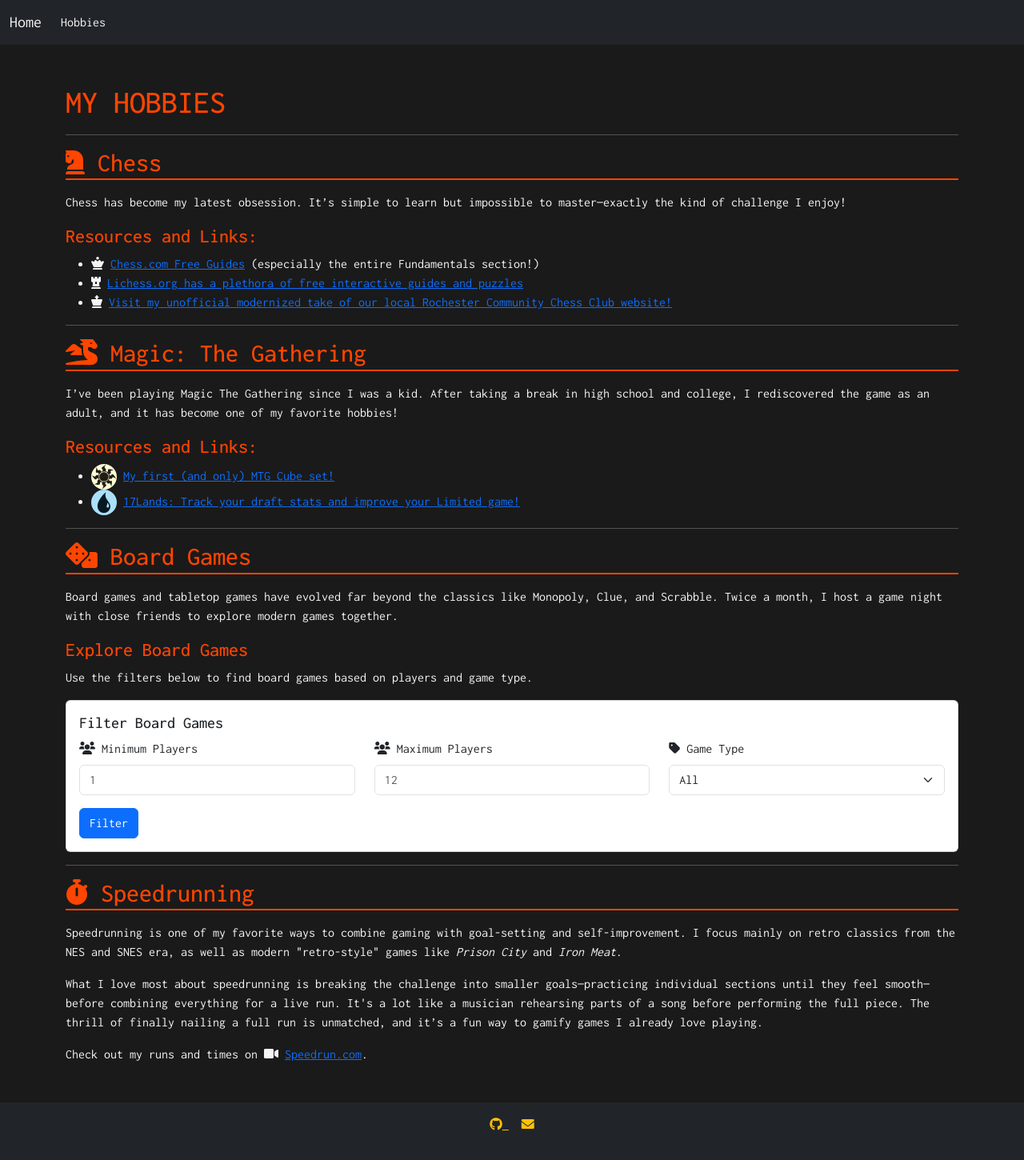
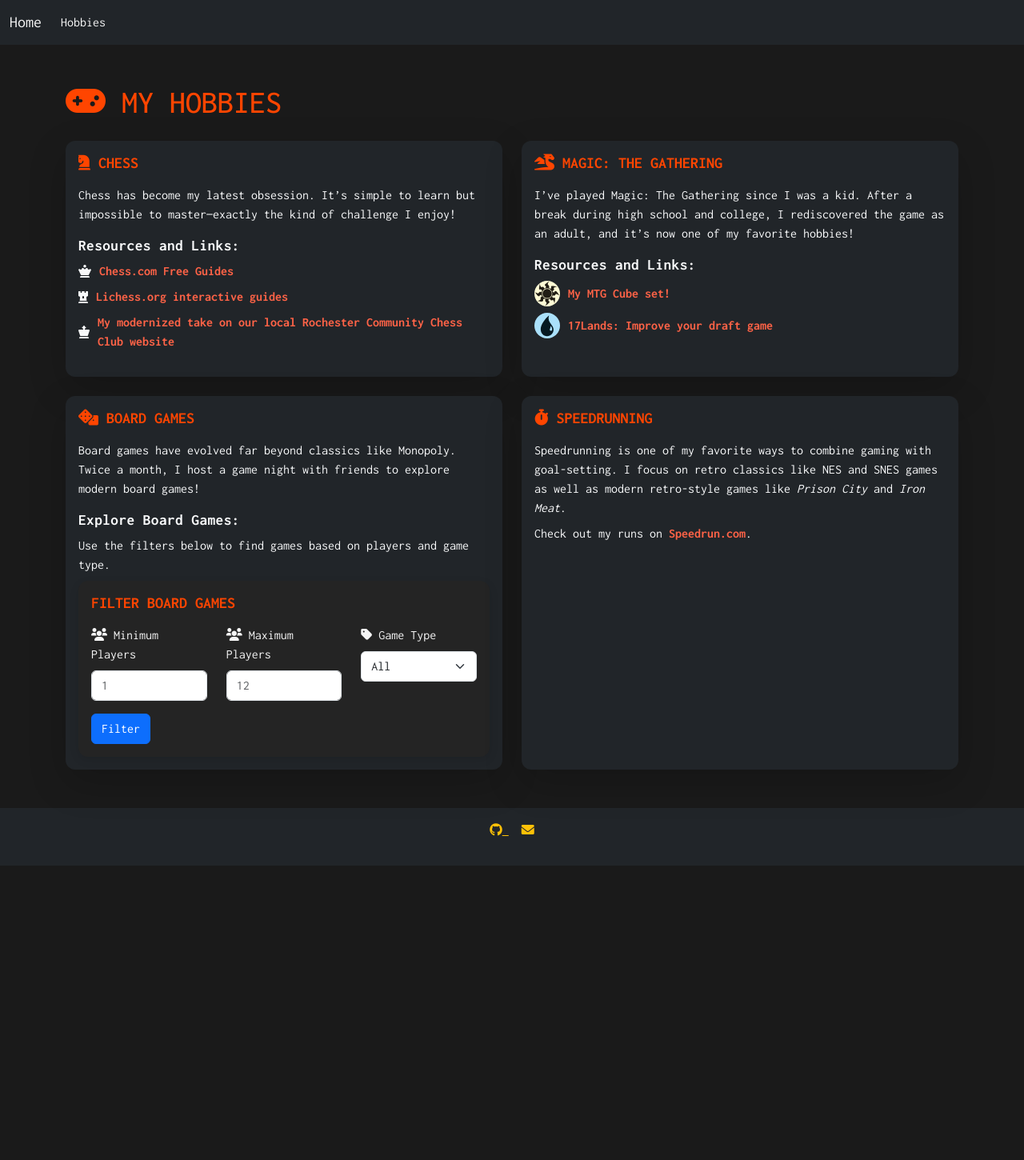
Before and after one commit to drmDev/drmDev.github.io, a Jekyll site: the page built from hobbies.md, in a window 1280 px wide. Shown: the whole page at 80% size. Built offline with Jekyll 4.4.1, drawn with Linux system fonts in a browser that asks for light colours; after the commit the page ends 1082 px from its top, so only the background shows below that.

Commit message:
make it cardified

```diff
--- a/assets/css/style.css
+++ b/assets/css/style.css
@@ -29,6 +29,16 @@ h3 {
     font-family: 'Inconsolata', sans-serif;
 }
 
+h6 {
+    font-size: 1.2rem; /* Slightly smaller than h3 */
+    font-weight: bold;
+    margin-top: 1rem; /* Add space above the h6 */
+    margin-bottom: 0.5rem; /* Add space below the h6 */
+    font-family: 'Inconsolata', sans-serif;
+    letter-spacing: 0.5px; /* Slight spacing between letters for readability */
+}
+
+
 /* Navbar Styling */
 .navbar {
     background-color: #333; /* Dark background for navbar */
@@ -52,14 +62,84 @@ h3 {
     font-family: 'Inconsolata', sans-serif;
 }
 
-/* Board Game List Styling */
+/* Game card styling */
 #game-list .card {
+    border: 1px solid #444;
     background-color: #1a1a1a;
-    color: #f5f5f5;
-    border: 1px solid #444;
 }
 
 #game-list .card-title {
     font-weight: bold;
+    font-size: 1.5rem;
+    color: #ffc107; /* Bright yellow for card title */
+    text-align: center;
+}
+
+#game-list .game-label {
+    font-weight: bold;
+    color: #ff4500; /* Orange color for labels */
+    margin-right: 5px;
+}
+
+#game-list h6.game-info {
+    font-weight: bold;
+    font-size: 1rem;
+    color: #ff6347;
+    margin: 10px 0 5px; /* Add spacing around h6 tags */
+}
+
+/* Card Styling */
+.card {
+    background-color: #242424; /* Slightly lighter dark */
+    color: #f5f5f5;
+    border: none; /* Remove border */
+    border-radius: 12px; /* Smooth corners */
+    box-shadow: 0 4px 12px rgba(0, 0, 0, 0.1); /* Subtle shadow */
+}
+
+.card-title {
     color: #ff4500;
+    font-weight: bold;
+    text-transform: uppercase;
+    margin-bottom: 1rem;
 }
+
+.card-body {
+    font-family: 'Inconsolata', sans-serif;
+}
+
+.card a {
+    color: #ff6347; /* Slightly lighter orange for links */
+    text-decoration: none;
+    font-weight: bold;
+}
+
+.card a:hover {
+    text-shadow: 0px 0px 8px #ff4500; /* Subtle glow effect */
+    color: #ffa07a;
+}
+
+.card h2, .card h5 {
+    color: #ff4500;
+    font-weight: bold;
+}
+
+.card p, .card li {
+    margin-bottom: 0.5rem;
+}
+
+/* List styling to remove bullets and adjust icon spacing */
+.icon-list {
+    list-style: none;
+    padding-left: 0;
+}
+
+.icon-list li {
+    display: flex;
+    align-items: center;
+    margin-bottom: 0.5rem;
+}
+
+.icon-list li i, .icon-list li img {
+    margin-right: 10px;
+}
--- a/assets/js/boardgames.js
+++ b/assets/js/boardgames.js
@@ -43,19 +43,17 @@ async function fetchBoardGames() {
         }
 
         gameList.innerHTML = games.map(game => `
-            <div class="col">
-                <div class="card h-100">
-                    <div class="card-body">
-                        <h5 class="card-title">${game.name}</h5>
-                        <p class="card-text">
-                            Players: ${game.min_players} - ${game.max_players}<br>
-                            Type: ${game.type}<br>
-                            Play Time: ${game.play_time} mins<br>
-                            ${game.description ? `Description: ${game.description}` : ''}
-                        </p>
-                    </div>
-                </div>
-            </div>
+				 <div class="col">
+							<div class="card h-100 bg-dark text-light shadow">
+									<div class="card-body">
+											<h5 class="card-title text-warning text-center">${game.name}</h5>
+											<h6 class="game-info"><i class="fas fa-users"></i> Players:</h6> ${game.min_players} - ${game.max_players}<br>
+											<h6 class="game-info"><i class="fas fa-tag"></i> Type:</h6> ${game.type}<br>
+											<h6 class="game-info"><i class="fas fa-clock"></i> Play Time:</h6> ${game.play_time} mins<br>
+											${game.description ? `<h6 class="game-info"><i class="fas fa-info-circle"></i> Description:</h6> ${game.description}` : ''}
+									</div>
+							</div>
+					</div>
         `).join('');
     } catch (error) {
         console.error(error.message);
--- a/hobbies.md
+++ b/hobbies.md
@@ -4,81 +4,91 @@ title: Hobbies
 permalink: /hobbies/
 ---
 
-# My Hobbies
+<h1 class="mb-4"><i class="fas fa-gamepad"></i> My Hobbies</h1>
 
----
+<div class="row row-cols-1 row-cols-md-2 g-4">
+    <div class="col">
+        <div class="card h-100 shadow-lg border-0 bg-dark text-light">
+            <div class="card-body">
+                <h5 class="card-title"><i class="fas fa-chess-knight"></i> Chess</h5>
+                {{ "Chess has become my latest obsession. It's simple to learn but impossible to master—exactly the kind of challenge I enjoy!" | markdownify }}
 
-## <i class="fas fa-chess-knight"></i> Chess
+								<h6>Resources and Links:</h6>
+								<ul class="icon-list">
+										<li><i class="fas fa-chess-queen"></i> <a href="https://www.chess.com/lessons/guide" target="_blank" rel="noopener noreferrer">Chess.com Free Guides</a></li>
+										<li><i class="fas fa-chess-rook"></i> <a href="https://lichess.org/learn" target="_blank" rel="noopener noreferrer">Lichess.org interactive guides</a></li>
+										<li><i class="fas fa-chess-king"></i> <a href="https://drmdev.github.io/CCCR/" target="_blank" rel="noopener noreferrer">My modernized take on our local Rochester Community Chess Club website</a></li>
+								</ul>
+            </div>
+        </div>
+    </div>
 
-Chess has become my latest obsession. It's simple to learn but impossible to master—exactly the kind of challenge I enjoy!
+    <div class="col">
+        <div class="card h-100 shadow-lg border-0 bg-dark text-light">
+            <div class="card-body">
+                <h5 class="card-title"><i class="fas fa-dragon"></i> Magic: The Gathering</h5>
+                {{ "I've played Magic: The Gathering since I was a kid. After a break during high school and college, I rediscovered the game as an adult, and it's now one of my favorite hobbies!" | markdownify }}
 
-### Resources and Links:
-<ul>
-    <li><i class="fas fa-chess-queen"></i> <a href="https://www.chess.com/lessons/guide" target="_blank" rel="noopener noreferrer">Chess.com Free Guides</a> (especially the entire Fundamentals section!)</li>
-    <li><i class="fas fa-chess-rook"></i> <a href="https://lichess.org/learn" target="_blank" rel="noopener noreferrer">Lichess.org has a plethora of free interactive guides and puzzles</a></li>
-		<li><i class="fas fa-chess-king"></i> <a href="https://drmdev.github.io/CCCR/" target="_blank" rel="noopener noreferrer">Visit my unofficial modernized take of our local Rochester Community Chess Club website!</a></li>
-</ul>
+								<h6>Resources and Links:</h6>
+								<ul class="icon-list">
+										<li><img src="/assets/images/mtg/plains.svg" alt="Plains" width="32"> <a href="https://cubecobra.com/cube/overview/08077c8d-24d8-4e14-a571-fceff902d343" target="_blank" rel="noopener noreferrer">My MTG Cube set!</a></li>
+										<li><img src="/assets/images/mtg/island.svg" alt="Island" width="32"> <a href="https://17lands.com/" target="_blank" rel="noopener noreferrer">17Lands: Improve your draft game</a></li>
+								</ul>
+            </div>
+        </div>
+    </div>
 
----
+    <div class="col">
+        <div class="card h-100 shadow-lg border-0 bg-dark text-light">
+            <div class="card-body">
+                <h5 class="card-title"><i class="fas fa-dice"></i> Board Games</h5>
+                {{ "Board games have evolved far beyond classics like Monopoly. Twice a month, I host a game night with friends to explore modern board games!" | markdownify }}
 
-## <i class="fas fa-dragon"></i> Magic: The Gathering
+                <h6>Explore Board Games:</h6>
+                <p>Use the filters below to find games based on players and game type.</p>
+                <div class="card mb-4" id="filter-board-games">
+                    <div class="card-body">
+                        <h5 class="card-title">Filter Board Games</h5>
+                        <div class="row">
+                            <div class="col-md-4">
+                                <label for="min-players" class="form-label"><i class="fas fa-users"></i> Minimum Players</label>
+                                <input type="number" id="min-players" class="form-control" placeholder="1" min="1" max="12">
+                            </div>
+                            <div class="col-md-4">
+                                <label for="max-players" class="form-label"><i class="fas fa-users"></i> Maximum Players</label>
+                                <input type="number" id="max-players" class="form-control" placeholder="12" min="1" max="12">
+                            </div>
+                            <div class="col-md-4">
+                                <label for="type" class="form-label"><i class="fas fa-tag"></i> Game Type</label>
+                                <select id="type" class="form-select">
+                                    <option value="">All</option>
+                                    <option value="Strategy">Strategy</option>
+                                    <option value="Party">Party</option>
+                                    <option value="Deckbuilder">Deckbuilder</option>
+                                    <option value="Cooperative">Cooperative</option>
+                                    <option value="Worker Placement">Worker Placement</option>
+                                    <option value="Teams">Teams</option>
+                                </select>
+                            </div>
+                        </div>
+                        <button class="btn btn-primary mt-3" onclick="fetchBoardGames()">Filter</button>
+                    </div>
+                </div>
+                <div id="game-list" class="row row-cols-1 row-cols-md-2 row-cols-lg-3 g-4"></div>
+            </div>
+        </div>
+    </div>
 
-I’ve been playing Magic The Gathering since I was a kid. After taking a break in high school and college, I rediscovered the game as an adult, and it has become one of my favorite hobbies!
+    <div class="col">
+        <div class="card h-100 shadow-lg border-0 bg-dark text-light">
+            <div class="card-body">
+                <h5 class="card-title"><i class="fas fa-stopwatch"></i> Speedrunning</h5>
+                {{ "Speedrunning is one of my favorite ways to combine gaming with goal-setting. I focus on retro classics like NES and SNES games as well as modern retro-style games like *Prison City* and *Iron Meat*." | markdownify }}
 
-### Resources and Links:
-<ul>
-    <li><img src="/assets/images/mtg/plains.svg" alt="Island" width="32"> <a href="https://cubecobra.com/cube/overview/08077c8d-24d8-4e14-a571-fceff902d343" target="_blank" rel="noopener noreferrer">My first (and only) MTG Cube set!</a></li>
-    <li><img src="/assets/images/mtg/island.svg" alt="Forest" width="32"> <a href="https://17lands.com/" target="_blank" rel="noopener noreferrer">17Lands: Track your draft stats and improve your Limited game!</a></li>
-</ul>
-
----
-
-## <i class="fas fa-dice"></i> Board Games
-
-Board games and tabletop games have evolved far beyond the classics like Monopoly, Clue, and Scrabble. Twice a month, I host a game night with close friends to explore modern games together.
-
-### Explore Board Games
-Use the filters below to find board games based on players and game type.
-
-<div class="card mb-4" id="filter-board-games">
-    <div class="card-body">
-        <h5 class="card-title"> Filter Board Games</h5>
-		<div class="row">
-			<div class="col-md-4">
-				<label for="min-players" class="form-label"><i class="fas fa-users"></i> Minimum Players</label>
-				<input type="number" id="min-players" class="form-control" placeholder="1" min="1" max="12">
-			</div>
-			<div class="col-md-4">
-				<label for="max-players" class="form-label"><i class="fas fa-users"></i> Maximum Players</label>
-				<input type="number" id="max-players" class="form-control" placeholder="12" min="1" max="12">
-			</div>
-			<div class="col-md-4">
-				<label for="type" class="form-label"><i class="fas fa-tag"></i> Game Type</label>
-				<select id="type" class="form-select">
-					<option value="">All</option>
-					<option value="Strategy">Strategy</option>
-					<option value="Party">Party</option>
-					<option value="Deckbuilder">Deckbuilder</option>
-					<option value="Cooperative">Cooperative</option>
-					<option value="Worker Placement">Worker Placement</option>
-					<option value="Teams">Teams</option>
-				</select>
-			</div>
+                <p>{{ "Check out my runs on [Speedrun.com](https://www.speedrun.com/users/nescapeplan)." | markdownify }}</p>
+            </div>
         </div>
-        <button class="btn btn-primary mt-3" onclick="fetchBoardGames()">Filter</button>
     </div>
 </div>
 
-<div id="game-list" class="row row-cols-1 row-cols-md-2 row-cols-lg-3 g-4">
-</div>
-
 <script src="/assets/js/boardgames.js"></script>
----
-
-## <i class="fas fa-stopwatch"></i> Speedrunning
-
-<p>Speedrunning is one of my favorite ways to combine gaming with goal-setting and self-improvement. I focus mainly on retro classics from the NES and SNES era, as well as modern "retro-style" games like <em>Prison City</em> and <em>Iron Meat</em>.</p>
-
-<p>What I love most about speedrunning is breaking the challenge into smaller goals—practicing individual sections until they feel smooth—before combining everything for a live run. It's a lot like a musician rehearsing parts of a song before performing the full piece. The thrill of finally nailing a full run is unmatched, and it’s a fun way to gamify games I already love playing.</p>
-
-<p>Check out my runs and times on <i class="fas fa-video"></i> <a href="https://www.speedrun.com/users/nescapeplan" target="_blank" rel="noopener noreferrer">Speedrun.com</a>.</p>
```
Also changed, not shown: index.md (+40 -19 lines).
